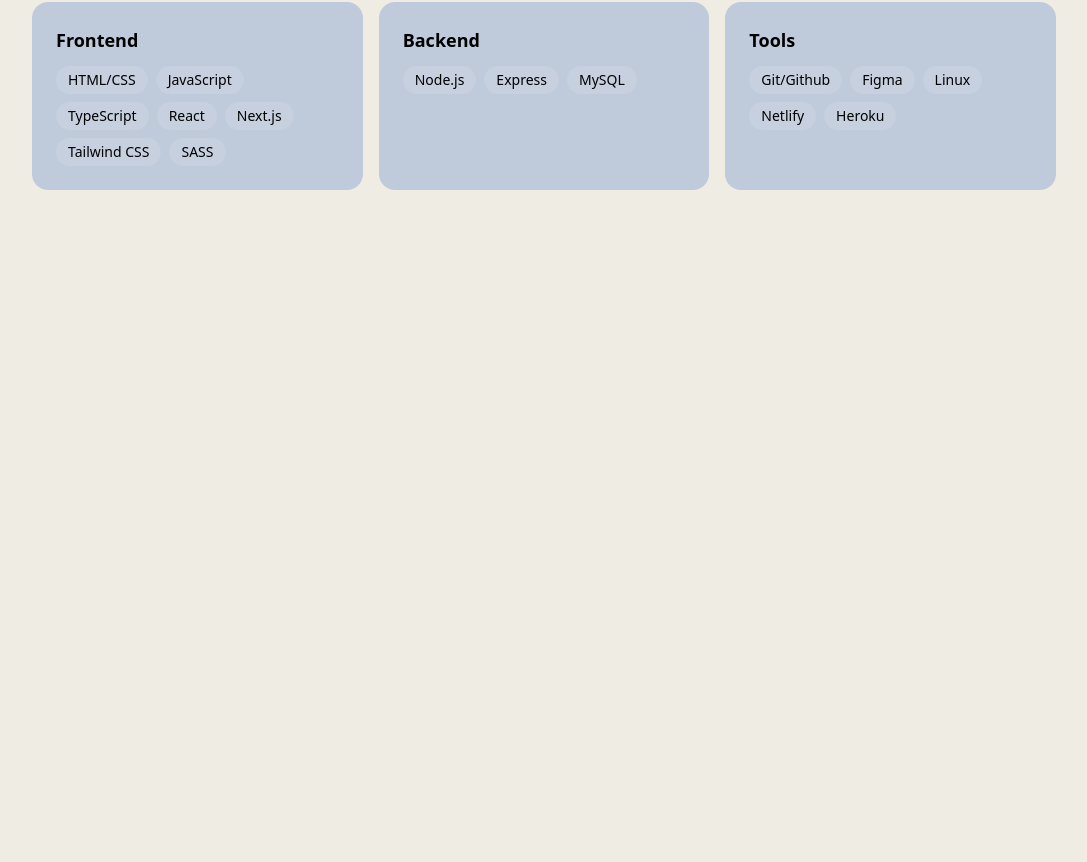
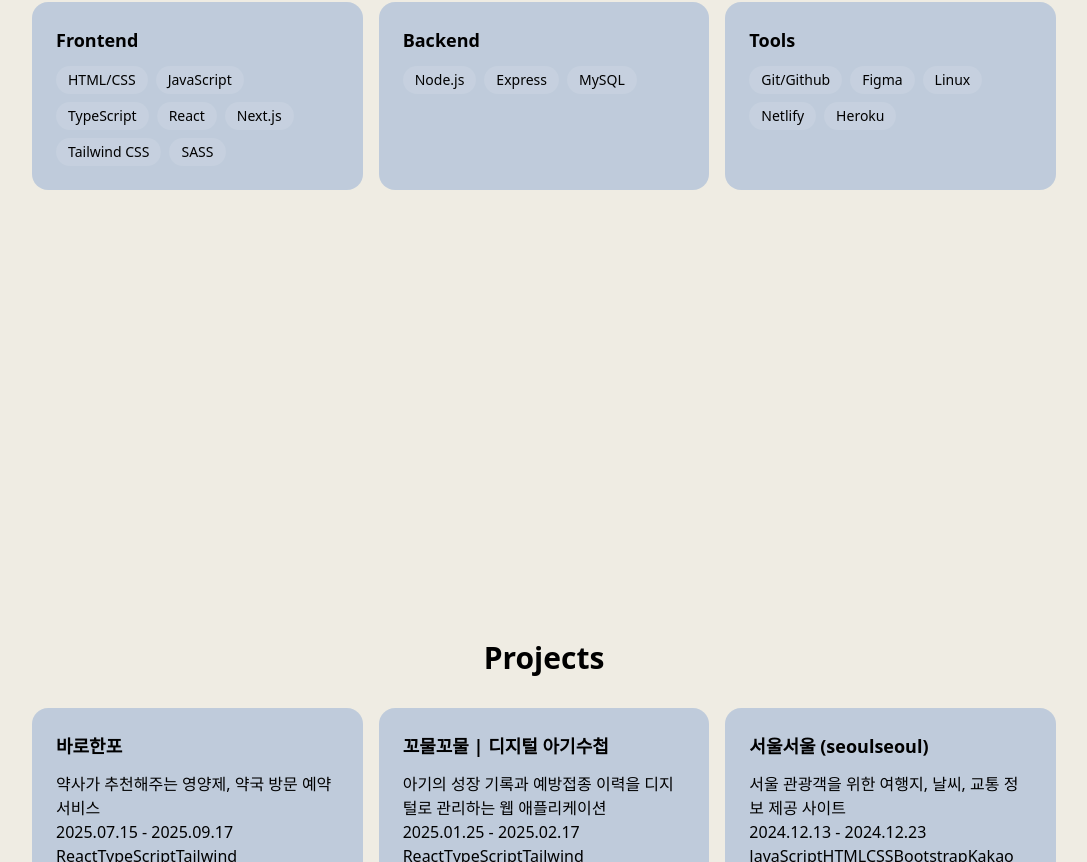
Before and after one commit to Yundo-git/portfolio, a Next.js app: page / in a window 1280 px wide. Shown: the part 1938-2800 px from the top of the page, without its empty margins (96-1183 px from the left). Before the commit the page ends 2400 px from the top, so only its background shows below. Built offline with nearby package versions, Linux system fonts and the light colour scheme.

Commit message:
project section 추가

```diff
--- a/src/app/page.tsx
+++ b/src/app/page.tsx
@@ -4,6 +4,7 @@ import About from "@/components/sections/About";
 import { useEffect, useState } from "react";
 import { CareerSection } from "@/components/sections/CareerSection";
 import { SkillsSection } from "@/components/sections/SkillsSection";
+import { ProjectSection } from "@/components/sections/ProjectSection";
 
 export default function Home() {
   const [activeSection, setActiveSection] = useState("home");
@@ -67,6 +68,7 @@ export default function Home() {
         <About onScrollDown={handleScrollDown} />
         <CareerSection />
         <SkillsSection />
+        <ProjectSection />
       </main>
     </div>
   );
--- a/src/components/sections/About.tsx
+++ b/src/components/sections/About.tsx
@@ -20,7 +20,9 @@ export default function About({ onScrollDown }: AboutProps) {
             Frontend Developer
           </p>
         </div>
-        <p className="text-sm mb-4">* 이 페이지는 Next.js로 제작되었습니다.</p>
+        <p className="text-sm mb-4">
+          * 이 페이지는 Next.js/tailwindCss로 제작되었습니다.
+        </p>
 
         <div className="flex justify-center space-x-4 mb-4">
           <a
--- /dev/null
+++ b/src/components/sections/ProjectSection.tsx
@@ -0,0 +1,18 @@
+import { Card } from "../ui/Card";
+import { projects } from "@/data/projects";
+
+export const ProjectSection = () => {
+  return (
+    <section
+      id="projects"
+      className="min-h-screen flex items-center justify-center px-4"
+    >
+      <div className="container mx-auto px-4">
+        <h2 className="text-3xl font-bold mb-8 text-center">Projects</h2>
+        <div className="max-w-5xl mx-auto">
+          <Card projectData={projects} />
+        </div>
+      </div>
+    </section>
+  );
+};
--- a/src/components/ui/Card.tsx
+++ b/src/components/ui/Card.tsx
@@ -1,14 +1,19 @@
 import React from "react";
 import { CareerItem } from "@/data/careers";
 import { SkillGroup } from "@/data/skills";
+import { Project } from "@/data/projects";
 
 type CardProps = {
   careerData?: CareerItem[];
   skillData?: SkillGroup[];
-  projectData?: never; // Add other data types as needed
+  projectData?: Project[]; // Add other data types as needed
 };
 
-export const Card: React.FC<CardProps> = ({ careerData, skillData }) => {
+export const Card: React.FC<CardProps> = ({
+  careerData,
+  skillData,
+  projectData,
+}) => {
   if (careerData) {
     return (
       <div>
@@ -48,5 +53,23 @@ export const Card: React.FC<CardProps> = ({ careerData, skillData }) => {
     );
   }
 
+  if (projectData) {
+    return (
+      <div className="grid grid-cols-1 md:grid-cols-2 lg:grid-cols-3 gap-4">
+        {projectData.map((project, i) => (
+          <div key={i} className="bg-point/50 p-6 rounded-2xl">
+            <h3 className="text-lg font-bold mb-3">{project.title}</h3>
+            <p>{project.description}</p>
+            <p>{project.period}</p>
+            <p>{project.tech}</p>
+            <p>{project.features}</p>
+            <p>{project.links.demo}</p>
+            <p>{project.links.github}</p>
+          </div>
+        ))}
+      </div>
+    );
+  }
+
   return null;
 };
--- a/src/data/careers.ts
+++ b/src/data/careers.ts
@@ -14,12 +14,6 @@ export const careers: CareerItem[] = [
       "빌드업 사업팀 풀스택 개발자로 주로 프론트엔드와 백엔드 일부 개발",
   },
   {
-    title: "청년취업사관학교",
-    date: "2024.10 - 2025.02",
-    role: "Apple, 하나의 UI/UX 웹 프론트엔드 과정",
-    description: "수료",
-  },
-  {
     title: "룩업",
     date: "2022.03 - 2024.10",
     role: "공동창업",
--- /dev/null
+++ b/src/data/projects.ts
@@ -0,0 +1,74 @@
+export interface ProjectLink {
+  demo?: string;
+  github?: string;
+}
+
+export interface Project {
+  title: string;
+  period: string;
+  description: string;
+  tech: string[];
+  features: string[];
+  links: ProjectLink;
+}
+
+export const projects: Project[] = [
+  {
+    title: "바로한포",
+    period: "2025.07.15 - 2025.09.17",
+    description: "약사가 추천해주는 영양제, 약국 방문 예약 서비스",
+    tech: ["React", "TypeScript", "Tailwind CSS", "Redux", "Node.js", "MySQL"],
+    features: [
+      "로그인/회원가입 및 카카오 API 연동",
+      "아이 정보 CRUD 기능 구현",
+      "성장일지 기록 및 데이터 시각화",
+      "예방접종 테이블 관리 시스템",
+      "Redux를 활용한 전역 상태 관리",
+    ],
+    links: {
+      demo: "https://babynote.netlify.app/",
+      github: "https://github.com/SeSAC-refactoring/cutebaby.git",
+    },
+  },
+  {
+    title: "꼬물꼬물 | 디지털 아기수첩",
+    period: "2025.01.25 - 2025.02.17",
+    description:
+      "아기의 성장 기록과 예방접종 이력을 디지털로 관리하는 웹 애플리케이션",
+    tech: ["React", "TypeScript", "Tailwind CSS", "Redux", "Node.js", "MySQL"],
+    features: [
+      "로그인/회원가입 및 카카오 API 연동",
+      "아이 정보 CRUD 기능 구현",
+      "성장일지 기록 및 데이터 시각화",
+      "예방접종 테이블 관리 시스템",
+      "Redux를 활용한 전역 상태 관리",
+    ],
+    links: {
+      demo: "https://babynote.netlify.app/",
+      github: "https://github.com/SeSAC-refactoring/cutebaby.git",
+    },
+  },
+  {
+    title: "서울서울 (seoulseoul)",
+    period: "2024.12.13 - 2024.12.23",
+    description: "서울 관광객을 위한 여행지, 날씨, 교통 정보 제공 사이트",
+    tech: [
+      "JavaScript",
+      "HTML",
+      "CSS",
+      "Bootstrap",
+      "Kakao Map API",
+      "OpenAPI",
+    ],
+    features: [
+      "카카오 맵 API를 활용한 맛집/관광지 검색",
+      "지역별 여행지 필터링 기능",
+      "교통 정보 안내 페이지 개발",
+      "OpenAPI 데이터 가공 및 활용",
+    ],
+    links: {
+      demo: "https://seoulseoul.netlify.app/",
+      github: "https://github.com/sesacCteam/sesacCteam",
+    },
+  },
+];
```
